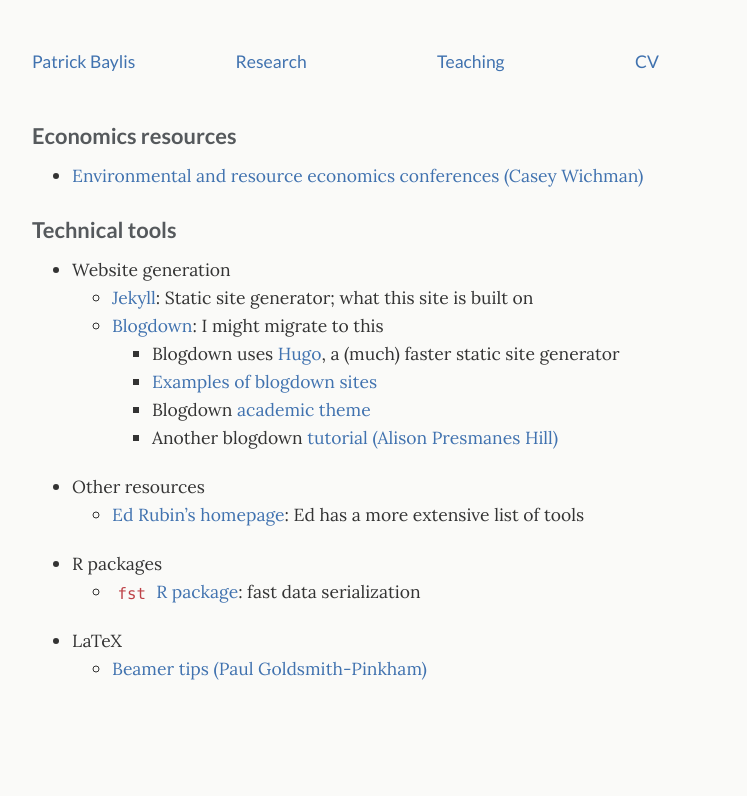
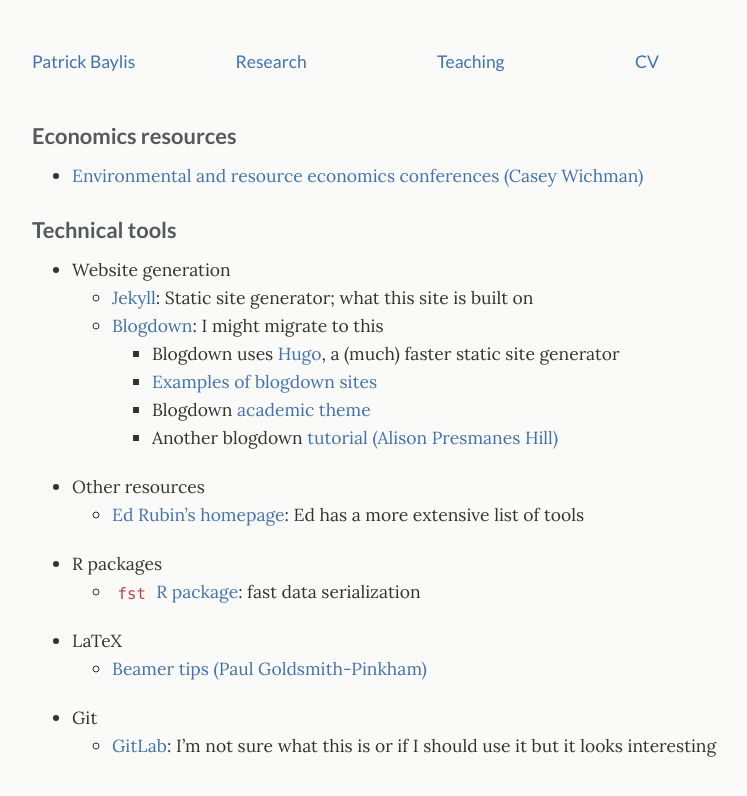
Before and after one commit to pbaylis/pbaylis.github.io, a Jekyll site: the page built from tools.md, in a window 1280 px wide. Shown: the top 796 px of the page, without its empty margins (262-1009 px from the left). Built offline with Jekyll 4.4.1, drawn with Linux system fonts in a browser that asks for light colours.

Commit message:
gitlab note

```diff
--- a/tools.md
+++ b/tools.md
@@ -22,3 +22,5 @@ title: tools
     - [`fst` R package](http://www.fstpackage.org): fast data serialization
 - LaTeX
     - [Beamer tips (Paul Goldsmith-Pinkham)](https://paulgp.github.io/beamer_tips.pdf)
+- Git
+    - [GitLab](https://about.gitlab.com): I'm not sure what this is or if I should use it but it looks interesting
```
